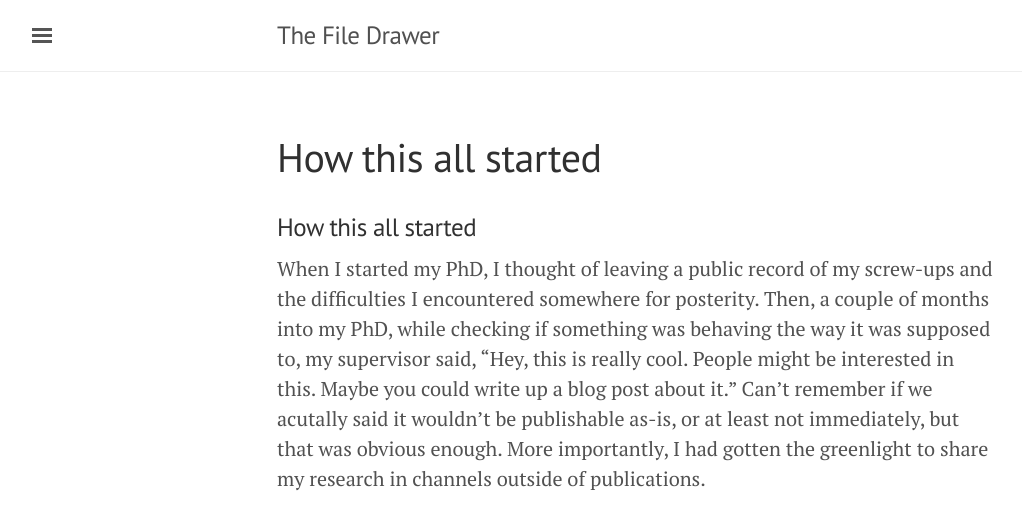
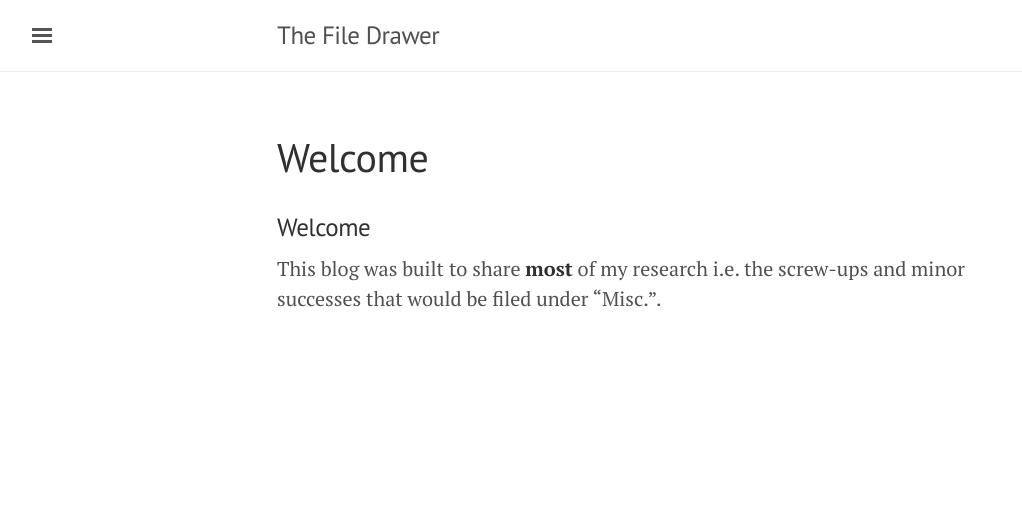
Before and after one commit to chooyr/The-File-Drawer, a Jekyll site: the page built from index.md, in a window 1280 px wide. Shown: the top 530 px of the page, without its empty margins (3-1025 px from the left). Built offline with Jekyll 4.4.1, drawn with Linux system fonts in a browser that asks for light colours; nearby versions of some CDN libraries; our own code applies the rules of GitHub Pages for plain Markdown files.

Commit message:
Update index.md

```diff
--- a/index.md
+++ b/index.md
@@ -1,3 +1,3 @@
-### How this all started
+### Welcome
 
-When I started my PhD, I thought of leaving a public record of my screw-ups and the difficulties I encountered somewhere for posterity. Then, a couple of months into my PhD, while checking if something was behaving the way it was supposed to, my supervisor said, "Hey, this is really cool. People might be interested in this. Maybe you could write up a blog post about it." Can't remember if we acutally said it wouldn't be publishable as-is, or at least not immediately, but that was obvious enough. More importantly, I had gotten the greenlight to share my research in channels outside of publications.
+This blog was built to share __most__ of my research i.e. the screw-ups and minor successes that would be filed under "Misc.".
```
